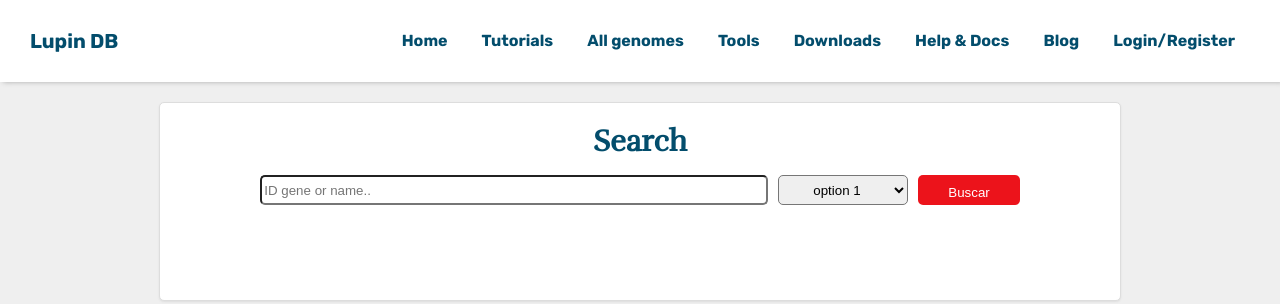
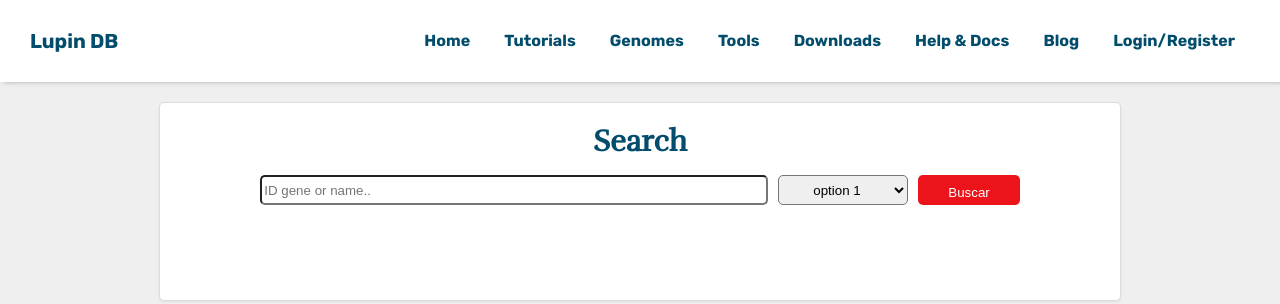
Before and after one commit to ClaudioICorrea/CGNA-database, a Flask app: page / in a window 1280 px wide. Shown: the top 304 px of the page. Run offline with Flask 3, Linux system fonts and the light colour scheme.

Commit message:
preliminar

```diff
--- a/app/templates/base.html
+++ b/app/templates/base.html
@@ -19,7 +19,7 @@
             <ul>
                 <li><a href='{{ url_for('cgna_database.index') }}'>Home</a></li>
                 <li><a href='{{ url_for('cgna_database.index') }}'>Tutorials</a></li>
-                <li><a href='{{ url_for('cgna_database.index') }}'>All genomes</a></li>
+                <li><a href='{{ url_for('cgna_database.index') }}'>Genomes</a></li>
                 <li><a href='{{ url_for('cgna_database.index') }}'>Tools</a></li>
                 <li><a href='{{ url_for('cgna_database.index') }}'>Downloads</a></li>
                 <li><a href='{{ url_for('cgna_database.index') }}'>Help & Docs</a></li>
```
